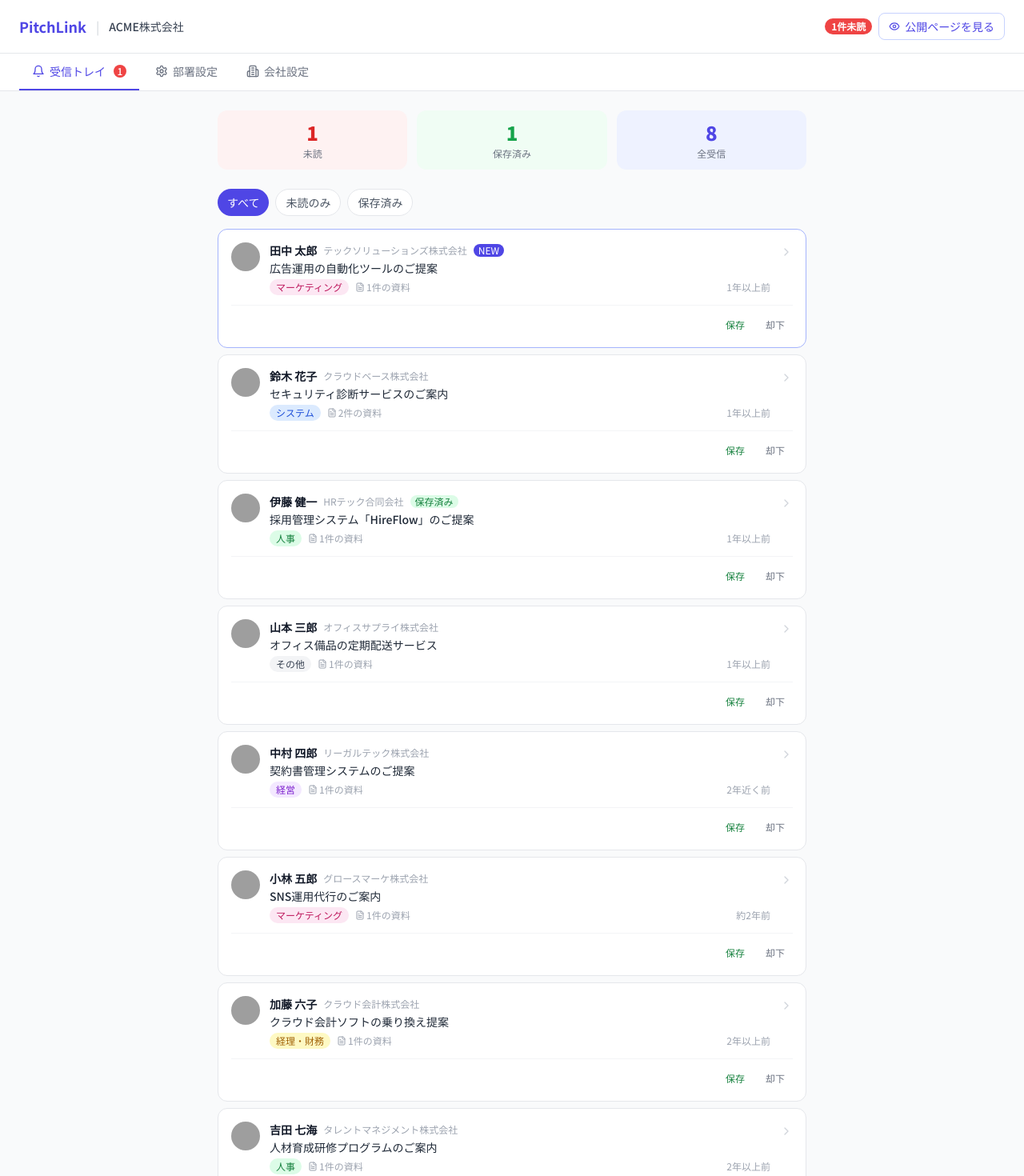
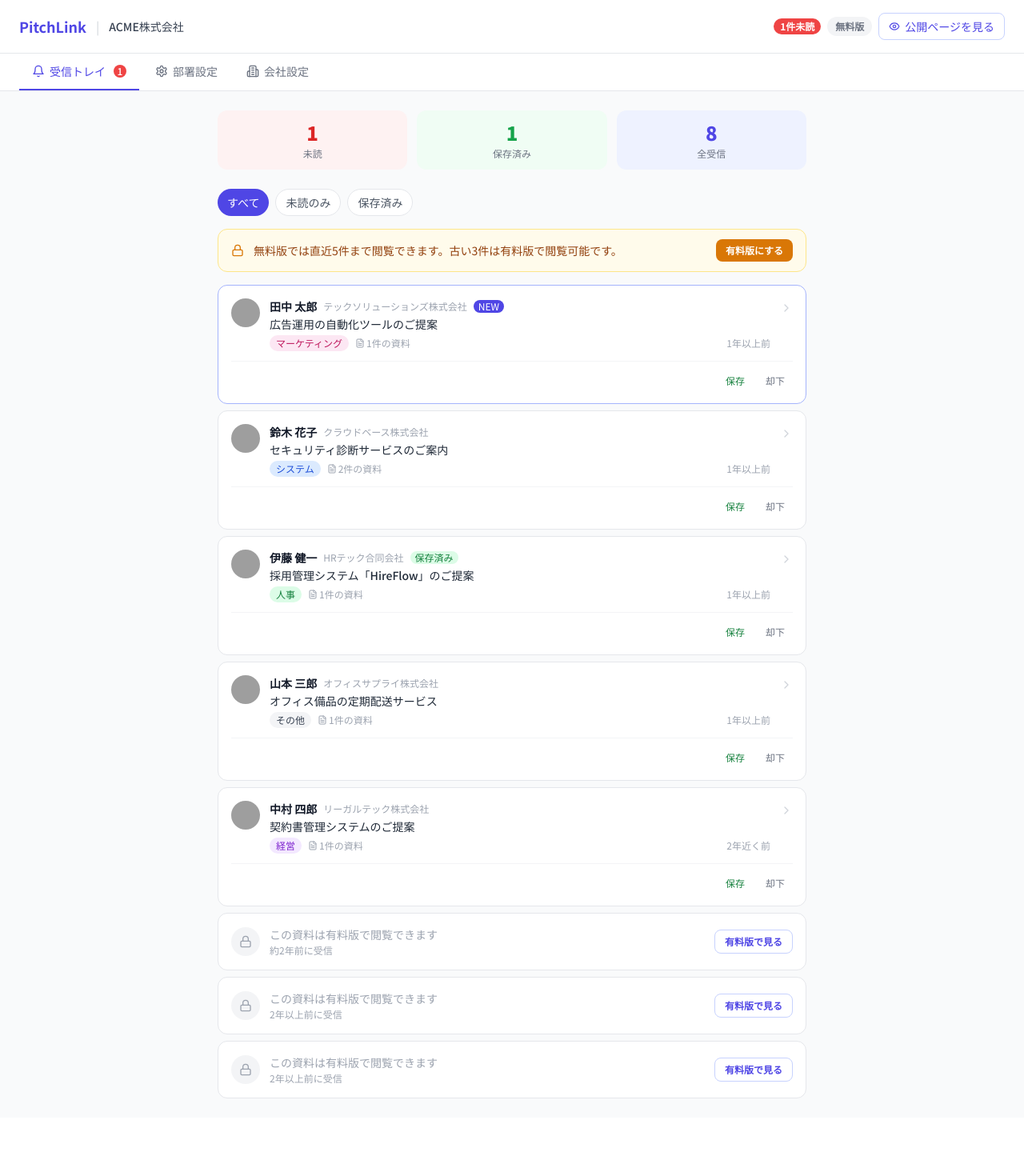
Before and after one commit to chiyoko-san/PitchLink, a React (Vite) app in the folder frontend/: page /PitchLink/dashboard in a window 1280 px wide. Shown: the top 1470 px of the page at 80% size. After the commit the page ends 1397 px from the top, so only its background shows below. Built offline with nearby package versions, Linux system fonts and the light colour scheme; grey boxes are pictures that could not be loaded.

Commit message:
Add files via upload

```diff
--- a/frontend/src/pages/DashboardPage.tsx
+++ b/frontend/src/pages/DashboardPage.tsx
@@ -3,7 +3,7 @@ import { Link } from 'react-router-dom';
 import {
   Building2, Plus, Trash2, Pencil, Check, X,
   Bell, Mail, Slack, Copy, Eye, Settings,
-  FileText, ChevronRight,
+  FileText, ChevronRight, Lock,
   ToggleLeft, ToggleRight
 } from 'lucide-react';
 import { mockCompany, mockPitches } from '../utils/mockData';
@@ -15,6 +15,10 @@ import { formatDistanceToNow } from 'date-fns';
 import { ja } from 'date-fns/locale';
 
 type Tab = 'pitches' | 'departments' | 'settings';
+
+// 無料枠で開ける件数（新しい順にこの件数まで無料。それより古い資料はロック）
+const FREE_VISIBLE_COUNT = 5;
+
 
 const ALL_CATEGORIES: { value: Category; label: string }[] = [
   { value: 'marketing', label: 'マーケティング' },
@@ -95,6 +99,7 @@ export default function DashboardPage() {
   const [editingDeptId, setEditingDeptId] = useState<string | null>(null);
   const [copied, setCopied] = useState(false);
   const [filterStatus, setFilterStatus] = useState<'all' | 'unread' | 'saved'>('all');
+  const [isPaid, setIsPaid] = useState(false); // 有料版フラグ（実際はプラン判定に接続）
 
   const publicUrl = `https://chiyoko-san.github.io/PitchLink/company/${mockCompany.slug}`;
   const unreadCount = pitches.filter(p => p.status === 'unread').length;
@@ -104,7 +109,10 @@ export default function DashboardPage() {
     if (filterStatus === 'unread') return p.status === 'unread';
     if (filterStatus === 'saved') return p.status === 'saved';
     return p.status !== 'blocked' && p.status !== 'dismissed';
-  });
+  }).sort((a, b) => new Date(b.createdAt).getTime() - new Date(a.createdAt).getTime());
+
+  // ロック対象の件数（無料枠を超えた古い資料の数）
+  const lockedCount = isPaid ? 0 : Math.max(0, filteredPitches.length - FREE_VISIBLE_COUNT);
 
   const handleCopy = () => {
     navigator.clipboard.writeText(publicUrl);
@@ -155,6 +163,11 @@ export default function DashboardPage() {
           {unreadCount > 0 && (
             <span className="bg-red-500 text-white text-xs font-bold px-2 py-0.5 rounded-full">{unreadCount}件未読</span>
           )}
+          {/* プラン状態。クリックでデモ切替（実際はプラン判定に接続） */}
+          <button onClick={() => setIsPaid(v => !v)}
+            className={`text-xs font-semibold px-2.5 py-1 rounded-full transition ${isPaid ? 'bg-amber-100 text-amber-700 hover:bg-amber-200' : 'bg-gray-100 text-gray-500 hover:bg-gray-200'}`}>
+            {isPaid ? '有料版' : '無料版'}
+          </button>
           <a href={publicUrl} target="_blank" rel="noreferrer"
             className="flex items-center gap-1.5 text-sm text-indigo-600 border border-indigo-200 px-3 py-1.5 rounded-lg hover:bg-indigo-50 transition">
             <Eye className="w-3.5 h-3.5" /> 公開ページを見る
@@ -210,6 +223,20 @@ export default function DashboardPage() {
               ))}
             </div>
 
+            {/* 無料枠の案内バナー（古い資料がロックされているとき） */}
+            {lockedCount > 0 && (
+              <div className="mb-4 flex items-center gap-3 bg-amber-50 border border-amber-200 rounded-xl px-4 py-3">
+                <Lock className="w-4 h-4 text-amber-600 flex-shrink-0" />
+                <p className="text-sm text-amber-800 flex-1">
+                  無料版では直近{FREE_VISIBLE_COUNT}件まで閲覧できます。古い{lockedCount}件は有料版で閲覧可能です。
+                </p>
+                <button onClick={() => setIsPaid(true)}
+                  className="text-xs font-semibold text-white bg-amber-600 px-3 py-1.5 rounded-lg hover:bg-amber-700 transition flex-shrink-0">
+                  有料版にする
+                </button>
+              </div>
+            )}
+
             <div className="space-y-2">
               {filteredPitches.length === 0 && (
                 <div className="text-center py-16 text-gray-400">
@@ -217,9 +244,30 @@ export default function DashboardPage() {
                   <p className="text-sm">該当する資料はありません</p>
                 </div>
               )}
-              {filteredPitches.map(pitch => (
+              {filteredPitches.map((pitch, idx) => {
+                const locked = !isPaid && idx >= FREE_VISIBLE_COUNT;
+                return (
                 <div key={pitch.id}
                   className={`bg-white rounded-xl border p-4 transition ${pitch.status === 'unread' ? 'border-indigo-300' : 'border-gray-200'}`}>
+                  {locked ? (
+                    /* ロック表示（無料枠を超えた古い資料） */
+                    <div className="flex items-center gap-3">
+                      <div className="w-9 h-9 rounded-full bg-gray-100 flex-shrink-0 flex items-center justify-center">
+                        <Lock className="w-4 h-4 text-gray-400" />
+                      </div>
+                      <div className="flex-1 min-w-0">
+                        <p className="text-sm font-medium text-gray-400">この資料は有料版で閲覧できます</p>
+                        <p className="text-xs text-gray-400 mt-0.5">
+                          {formatDistanceToNow(new Date(pitch.createdAt), { addSuffix: true, locale: ja })}に受信
+                        </p>
+                      </div>
+                      <button onClick={() => setIsPaid(true)}
+                        className="text-xs font-semibold text-indigo-600 border border-indigo-200 px-3 py-1.5 rounded-lg hover:bg-indigo-50 transition flex-shrink-0">
+                        有料版で見る
+                      </button>
+                    </div>
+                  ) : (
+                  <>
                   <Link to={`/pitch/${pitch.id}`} className="block hover:opacity-80 transition">
                     <div className="flex items-start gap-3">
                       {pitch.sender.avatarUrl
@@ -281,8 +329,11 @@ export default function DashboardPage() {
                         className="text-xs font-medium text-gray-500 px-2.5 py-1 rounded-lg hover:bg-gray-100">却下</button>
                     </div>
                   )}
+                  </>
+                  )}
                 </div>
-              ))}
+                );
+              })}
             </div>
           </div>
         )}
```
